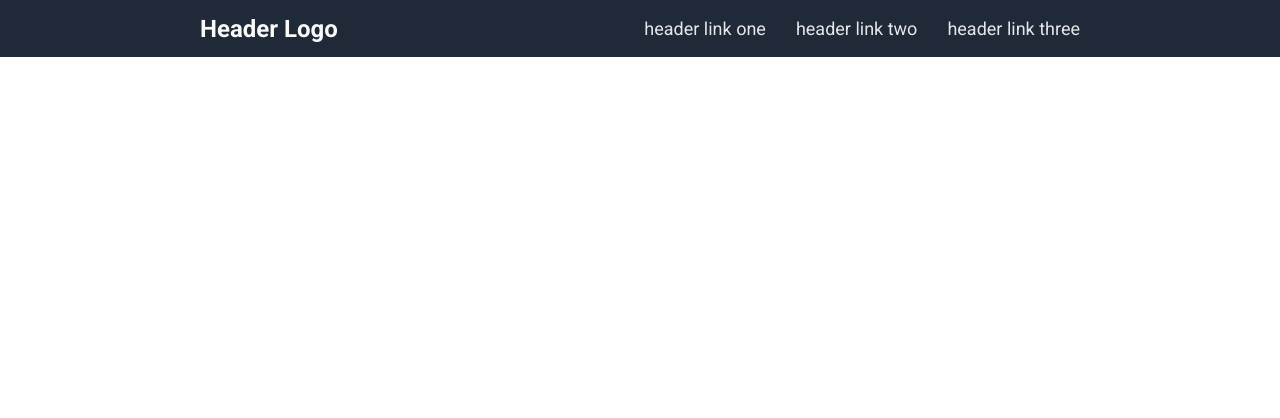
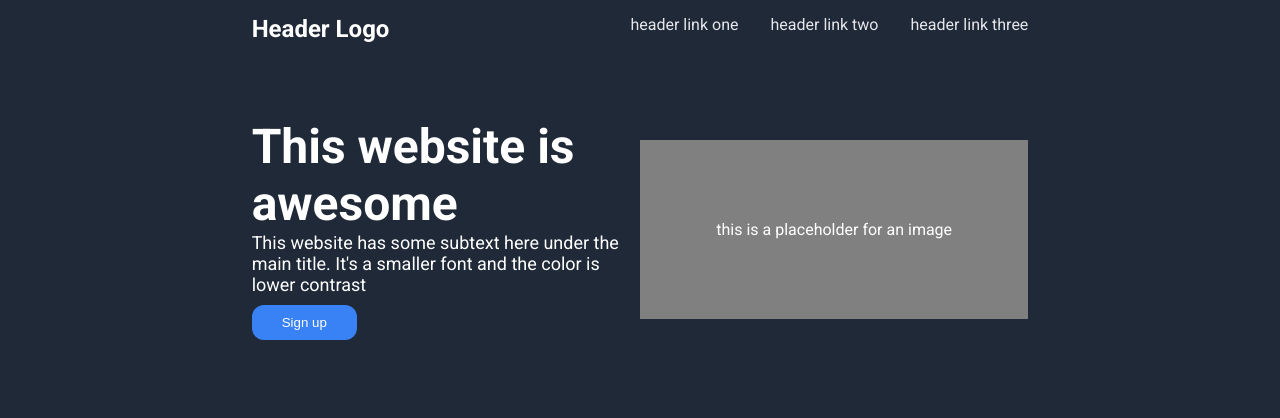
Before and after one commit to RossClaxton/landing-page, a plain HTML site: page index.html in a window 1280 px wide. Drawn offline with Linux system fonts and the light colour scheme.

Commit message:
add html and css for hero section
also changed name of divs to be more clear

```diff
--- a/index.html
+++ b/index.html
@@ -11,10 +11,12 @@
 </head>
 
 <body>
+    <div class="content">
 <div class="header">
-    <div class="title">Header Logo</div>
-    <div class="header-links">
-    <ul>
+    <div class="header-container">
+    <div class="header-logo">Header Logo</div>
+    <ul class="header-links">
+
         <li><a href="#">header link one</a></li>
         <li><a href="#">header link two</a></li>
         <li><a href="#">header link three</a></li>
@@ -22,5 +24,23 @@
 </div>
 </div>
 
+
+<div class="hero">
+    <div class="hero-container">
+    <div class="hero-left">
+    <h1>This website is awesome</h1>
+    <p>This website has some subtext here under the main title. It's a smaller font and the color is lower contrast</p>
+    <button class="hero-button">Sign up</button>
+</div>
+    <div class="hero-img">this is a placeholder for an image</div>
+</div>
+</div>
+
+
+
+
+
+
+</div>
 </body>
 </html>
--- a/styles.css
+++ b/styles.css
@@ -1,34 +1,92 @@
 body {
 font-family: 'roboto';
+background-color: #1F2937;
 margin: 0;
-padding: 0;
+display: flex;
+flex-direction: column;
+min-height: 100vh;
+
+}
+
+.content {
+    max-width: 1080px;
+    margin: 0 auto;
 }
 
 .header {
-justify-content: space-between;
-display: flex;
-align-items: center;
-background-color: #1F2937;
-padding-left: 200px;
-padding-right: 200px;
+    margin-top: 15px;
+}
+.header-container {
+    display: flex;
+    justify-content: space-between;
+
 }
 
-.title {
+.header-logo {
     font-weight: bold;
     font-size: 24px;
-    color: #f9faf8;
+
 }
 
 .header-links {
-    font-size: 18px;
+    display: flex;
+    margin: 0;
+
 }
-ul {
+.header-links li {
     list-style: none;
-    display: flex;
-    gap: 30px;
+    padding-left: 32px;
 }
 
 a {
     text-decoration: none;
     color: #e5e7eb;
 }
+
+.header,
+.hero {
+    color: white;
+}
+
+.hero {
+    padding: 75px 0;
+}
+
+.hero-container {
+    display: flex;
+    height: 100%;
+    align-items: center;
+}
+
+.hero-container div {
+    flex: 1;
+}
+
+.hero-left h1 {
+    font-size: 48px;
+    margin: 0;
+}
+
+.hero-left p {
+    font-size: 18px;
+    max-width: 45ch;
+}
+
+.hero-img {
+    background-color: grey;
+    text-align: center;
+    padding: 80px 0;
+}
+
+.hero-button {
+    background-color: #3882f6;
+    color: white;
+    border-radius: 12px;
+    border: none;
+    padding: 10px 30px;
+    margin-top: 10px;
+}
+
+p {
+    margin: 0;
+}
```
